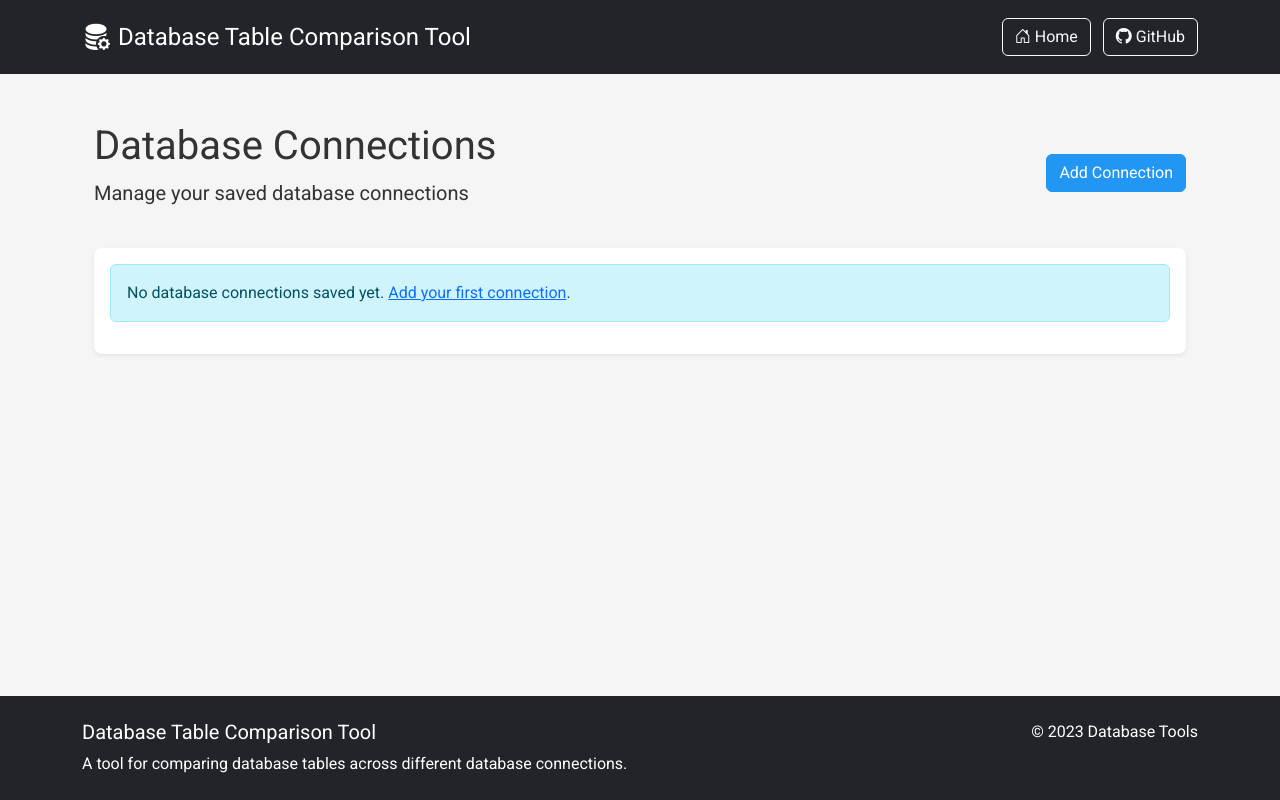
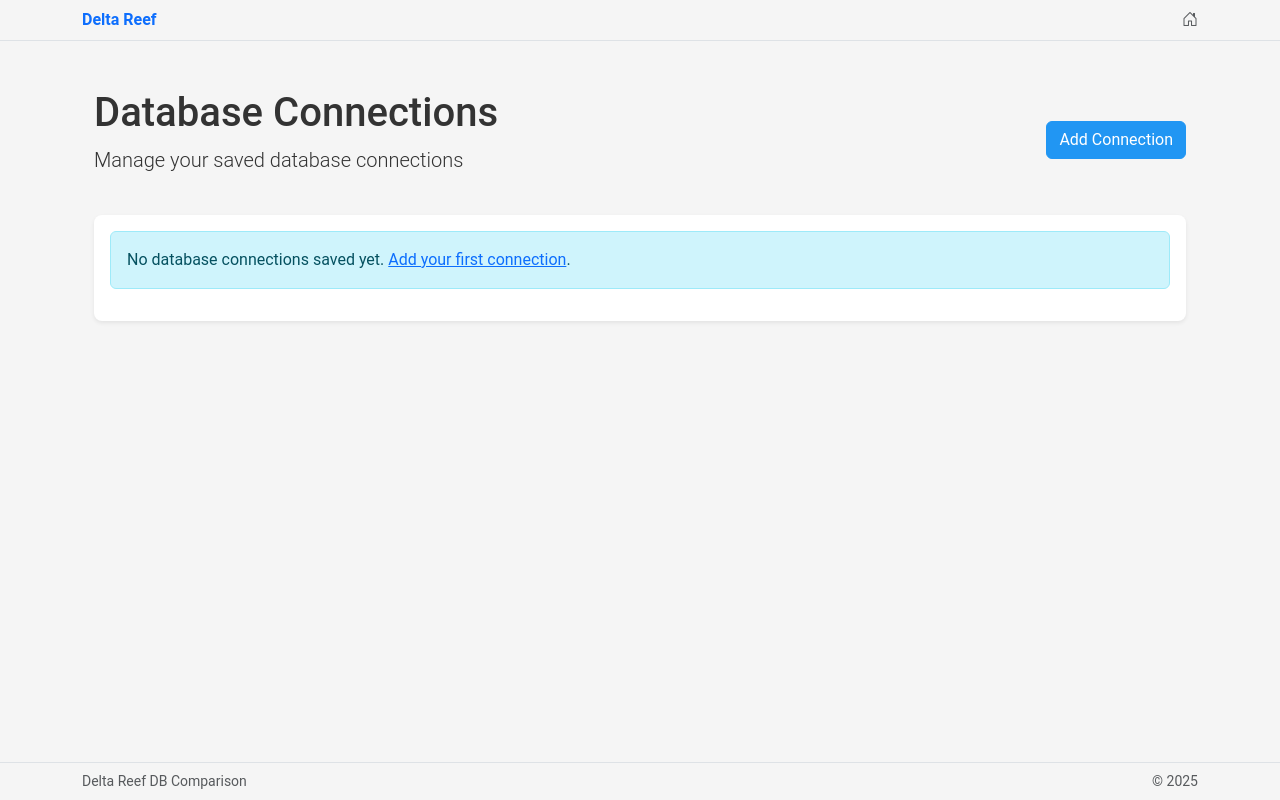
Before and after one commit to faisals/database-comparison-tool, a Flask app: page /connections/ in a window 1280 px wide. Run offline with Flask 3, Linux system fonts and the light colour scheme; data that the repository does not hold is empty.

Commit message:
update header

```diff
--- a/templates/base.html
+++ b/templates/base.html
@@ -3,41 +3,28 @@
 <head>
     <meta charset="UTF-8">
     <meta name="viewport" content="width=device-width, initial-scale=1.0">
-    <title>{% block title %}Database Table Comparison Tool{% endblock %}</title>
-
-    <!-- Google Fonts -->
-    <link href="https://fonts.googleapis.com/css2?family=Roboto:wght@400;700&display=swap" rel="stylesheet">
-
-    <!-- Bootstrap CSS -->
+    <title>{% block title %}Delta Reef - Database Comparison{% endblock %}</title>
+    <link href="https://fonts.googleapis.com/css2?family=Inter:wght@400;600&display=swap" rel="stylesheet">
     <link href="https://cdn.jsdelivr.net/npm/bootstrap@5.3.0-alpha1/dist/css/bootstrap.min.css" rel="stylesheet">
     <link rel="stylesheet" href="https://cdn.jsdelivr.net/npm/bootstrap-icons@1.10.3/font/bootstrap-icons.css">
-
-    <!-- Custom CSS -->
     <link rel="stylesheet" href="{{ url_for('static', filename='css/styles.css') }}">
-
     {% block extra_css %}{% endblock %}
 </head>
-<body>
-    <header class="bg-dark text-white py-3 mb-4">
+<body class="d-flex flex-column min-vh-100">
+    <header class="border-bottom py-2">
         <div class="container">
-            <div class="d-flex flex-wrap align-items-center justify-content-between">
-                <a href="{{ url_for('main.index') }}" class="d-flex align-items-center text-white text-decoration-none">
-                    <i class="bi bi-database-fill-gear me-2 fs-3"></i>
-                    <span class="fs-4">Database Table Comparison Tool</span>
+            <div class="d-flex align-items-center justify-content-between">
+                <a href="{{ url_for('main.index') }}" class="text-decoration-none">
+                    <span class="fw-semibold text-primary">Delta Reef</span>
                 </a>
-                <div>
-                    <a href="{{ url_for('main.index') }}" class="btn btn-outline-light me-2">
-                        <i class="bi bi-house-door"></i> Home
-                    </a>
-                    <a href="https://github.com/yourusername/db-compare-tool" target="_blank" class="btn btn-outline-light">
-                        <i class="bi bi-github"></i> GitHub
-                    </a>
-                </div>
+                <a href="{{ url_for('main.index') }}" class="text-muted text-decoration-none">
+                    <i class="bi bi-house-door"></i>
+                </a>
             </div>
         </div>
     </header>
 
-    <main class="container mb-5">
+    <main class="container my-4 flex-grow-1">
         {% with messages = get_flashed_messages(with_categories=true) %}
             {% if messages %}
                 {% for category, message in messages %}
@@ -52,26 +39,17 @@
         {% block content %}{% endblock %}
     </main>
 
-    <footer class="bg-dark text-white py-4 mt-auto">
+    <footer class="border-top py-2 mt-auto">
         <div class="container">
-            <div class="row">
-                <div class="col-md-6">
-                    <h5>Database Table Comparison Tool</h5>
-                    <p class="mb-0">A tool for comparing database tables across different database connections.</p>
-                </div>
-                <div class="col-md-6 text-md-end">
-                    <p class="mb-0">&copy; 2023 Database Tools</p>
-                </div>
+            <div class="d-flex justify-content-between align-items-center">
+                <small class="text-muted">Delta Reef DB Comparison</small>
+                <small class="text-muted">&copy; {{ '2025' }}</small>
             </div>
         </div>
     </footer>
 
-    <!-- Bootstrap JS -->
     <script src="https://cdn.jsdelivr.net/npm/bootstrap@5.3.0-alpha1/dist/js/bootstrap.bundle.min.js"></script>
-
-    <!-- Custom JS -->
     <script src="{{ url_for('static', filename='js/main.js') }}"></script>
-
     {% block scripts %}{% endblock %}
 </body>
 </html>
```
